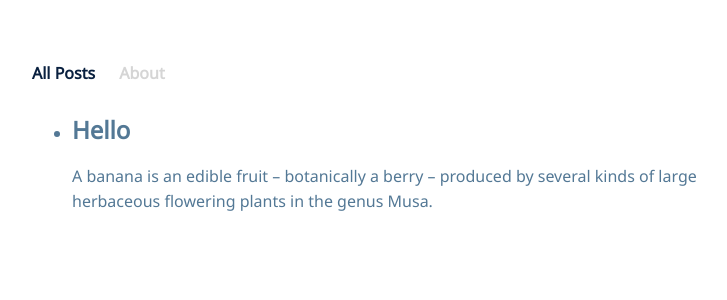
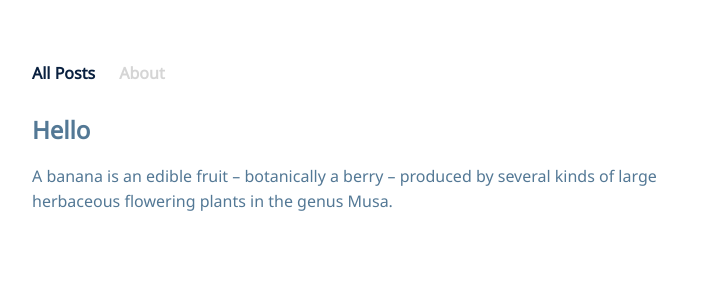
Before and after one commit to xfltrt/xfltrt.github.io, a Jekyll site: the page built from index.html, in a window 1280 px wide. Shown: the top 300 px of the page, without its empty margins (258-985 px from the left). Built offline with Jekyll 4.4.1, drawn with Linux system fonts in a browser that asks for light colours.

Commit message:
Update index.html

```diff
--- a/index.html
+++ b/index.html
@@ -2,11 +2,9 @@
 layout: default
 title: Fitri Ali
 ---
-<ul>
-  {% for post in site.posts %}
-    <li>
-      <h2><a href="{{ post.url }}">{{ post.title }}</a></h2>
-      <p>{{ post.excerpt }}</p>
-    </li>
-  {% endfor %}
-</ul>
+{% for post in site.posts %}
+  <a href="{{ post.url }}">
+    <h2>{{ post.title }}</h2>
+    <p>{{ post.excerpt }}</p>
+  </a>
+{% endfor %}
```
